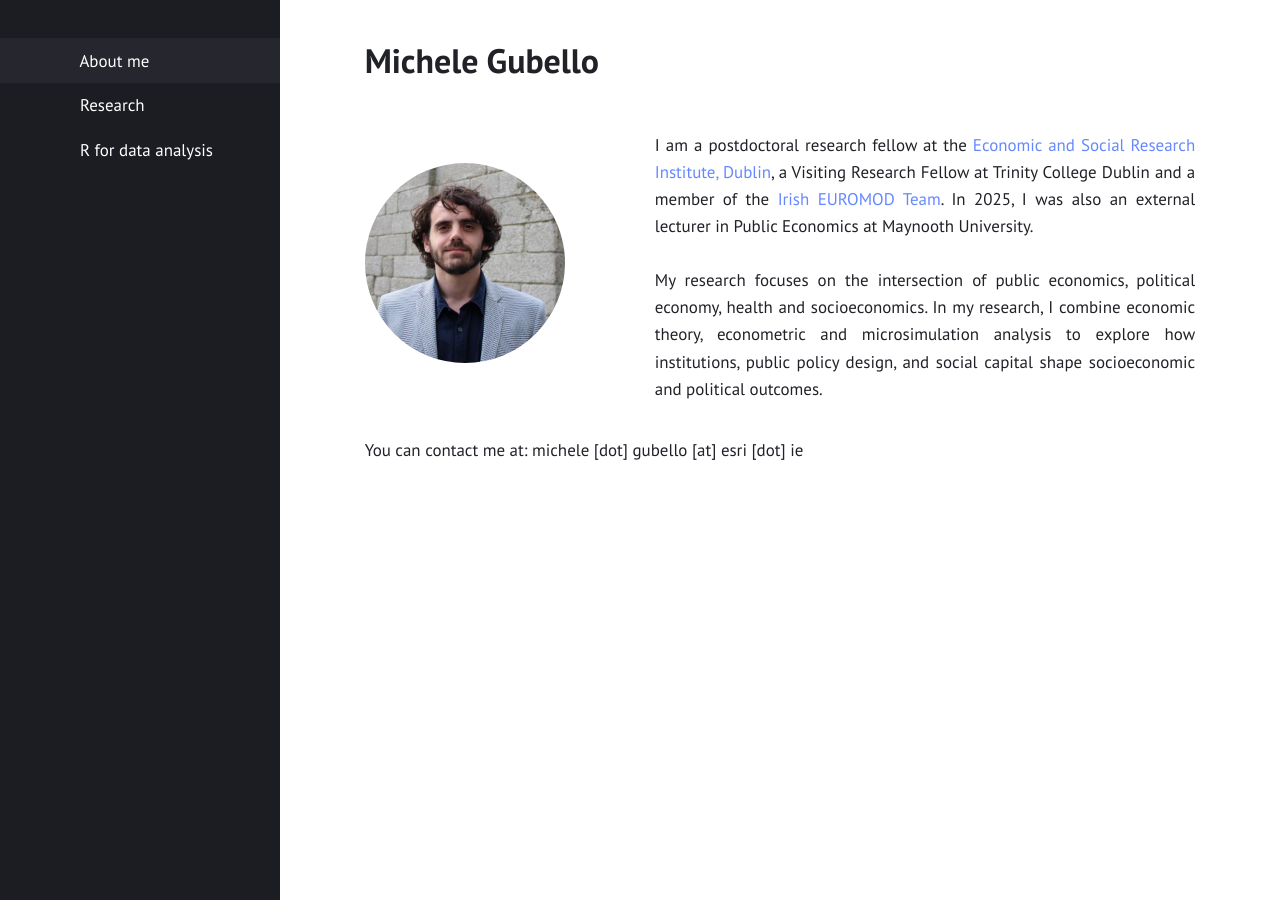
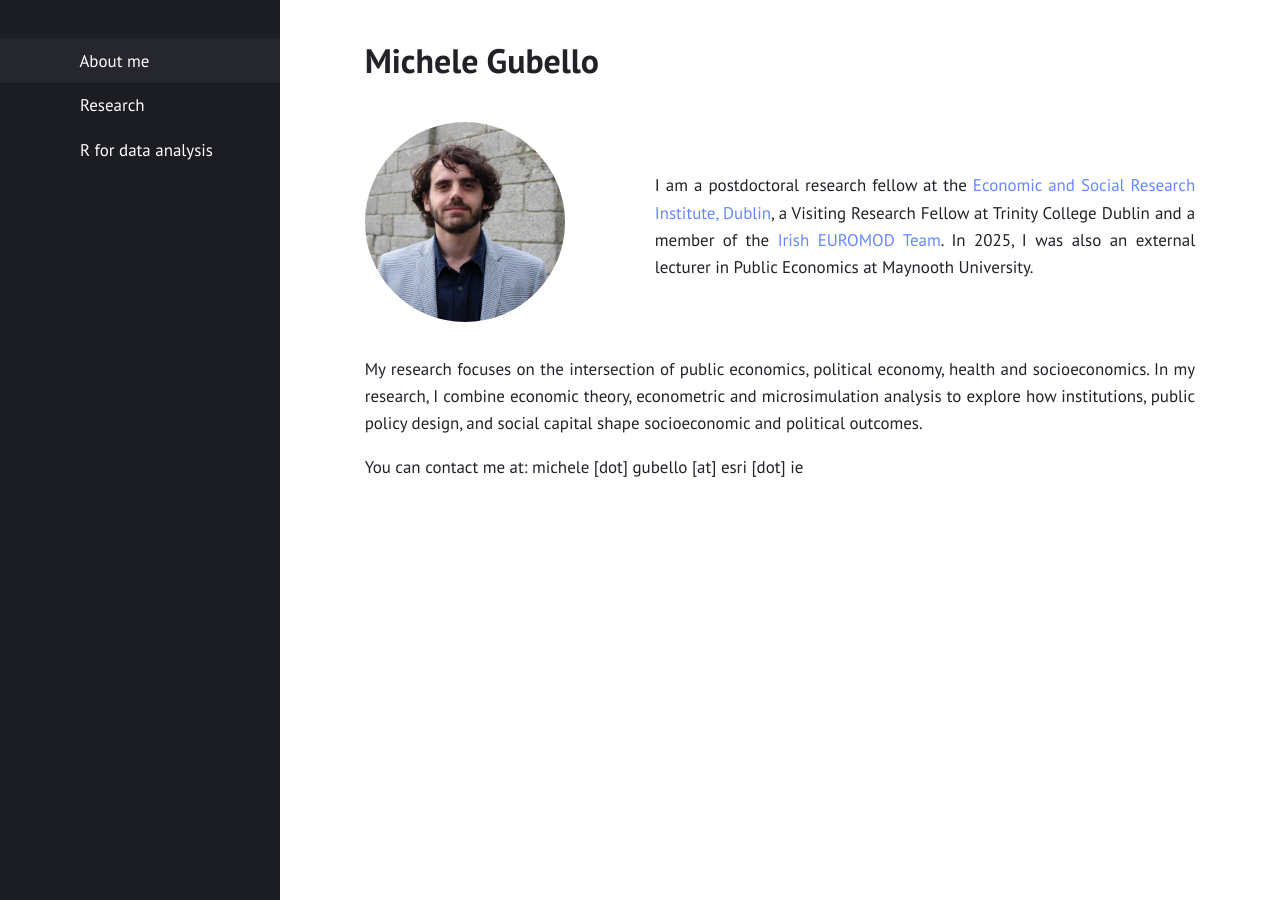
Before and after one commit to gubellom/gubellom.github.io, a Jekyll site: the page built from presentation.md, in a window 1280 px wide. Built offline with Jekyll 4.4.1, drawn with Linux system fonts in a browser that asks for light colours.

Commit message:
Update presentation.md
Signed-off-by: Michele Gubello <62111923+gubellom@users.noreply.github.com>

```diff
--- a/presentation.md
+++ b/presentation.md
@@ -14,12 +14,13 @@ permalink: "/"
   <div style="flex: 2; margin-left: 20px;">
     <p>
 
-I am a postdoctoral research fellow at the <a href="https://www.esri.ie/people/michele-gubello">Economic and Social Research Institute, Dublin</a>, a Visiting Research Fellow at Trinity College Dublin and a member of the <a href="https://euromod-web.jrc.ec.europa.eu/overview/country-by-country/detail?id=10">Irish EUROMOD Team</a>. In 2025, I was also an external lecturer in Public Economics at Maynooth University. <br>
-<br>
-My research focuses on the intersection of public economics, political economy, health and socioeconomics. In my research, I combine economic theory, econometric and microsimulation analysis to explore how institutions, public policy design, and social capital shape socioeconomic and political outcomes.
+I am a postdoctoral research fellow at the <a href="https://www.esri.ie/people/michele-gubello">Economic and Social Research Institute, Dublin</a>, a Visiting Research Fellow at Trinity College Dublin and a member of the <a href="https://euromod-web.jrc.ec.europa.eu/overview/country-by-country/detail?id=10">Irish EUROMOD Team</a>. In 2025, I was also an external lecturer in Public Economics at Maynooth University. <!--<br>
+<br> -->
 </p>
   </div>
 </div>
+My research focuses on the intersection of public economics, political economy, health and socioeconomics. In my research, I combine economic theory, econometric and microsimulation analysis to explore how institutions, public policy design, and social capital shape socioeconomic and political outcomes.
+
 
 <!--On this website, I will mostly share my research results.-->
 You can contact me at: michele [dot] gubello [at] esri [dot] ie
```
